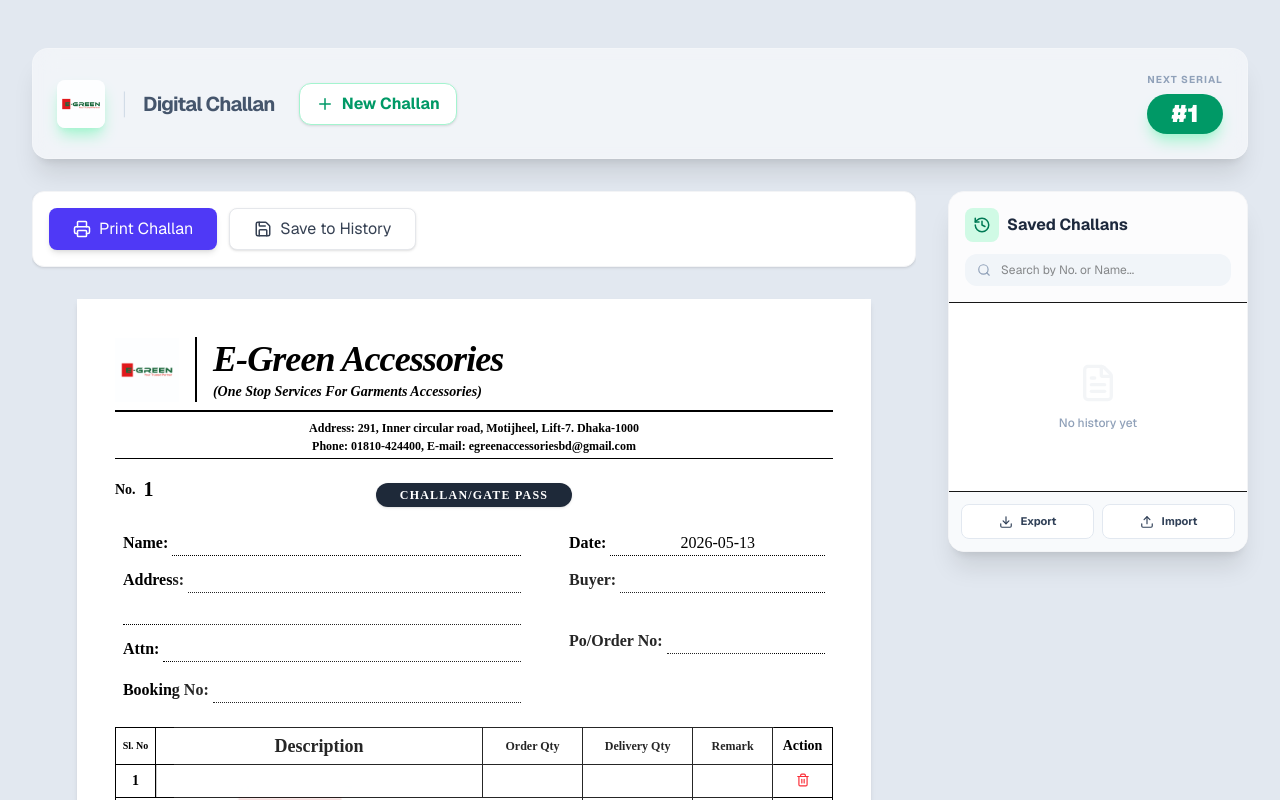
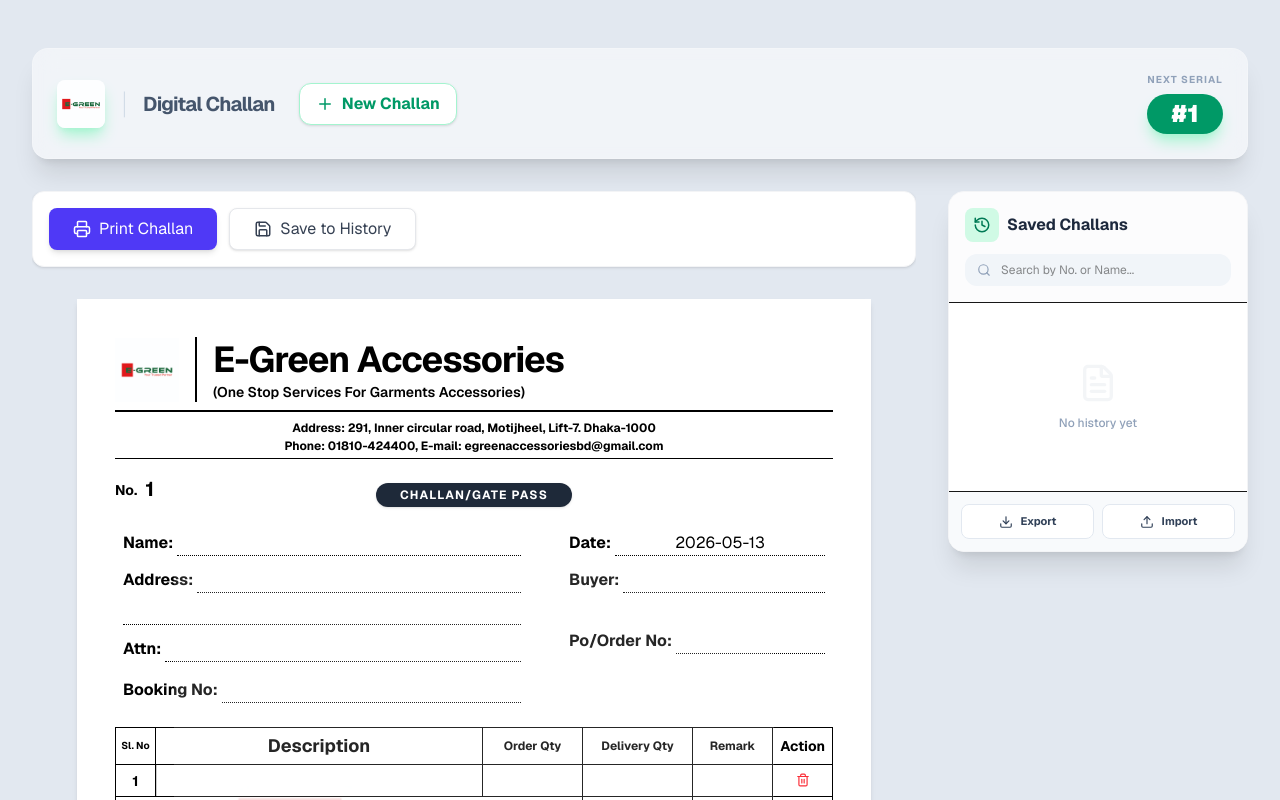
Before and after one commit to senkai742/e-greenaccessories, a Next.js app: page / in a window 1280 px wide. Shown: the top 800 px of the page. Built offline with nearby package versions, Linux system fonts and the light colour scheme.

Commit message:
Finalized digital challan system: Added automatic pagination, accurate carbon copy colors, sticky footers, exact A4 layout, and accurate print styling.

```diff
--- a/app/globals.css
+++ b/app/globals.css
@@ -35,7 +35,7 @@
   html, body {
     background: white !important;
     color: black !important;
-    font-family: var(--font-serif) !important;
+    font-family: var(--font-sans) !important;
     margin: 0 !important;
     padding: 0 !important;
     -webkit-print-color-adjust: exact !important;
@@ -60,8 +60,8 @@
   }
 
   .copy-1 { background-color: white !important; }
-  .copy-2 { background-color: #fdf2f8 !important; } /* Very Light Pink */
-  .copy-3 { background-color: #fcfce0 !important; } /* Very Light Yellow/Green */
+  .copy-2 { background-color: #fcfce0 !important; } /* Very Light Yellow/Green */
+  .copy-3 { background-color: #fdf2f8 !important; } /* Very Light Pink */
 
   .no-print {
     display: none !important;
--- a/app/page.tsx
+++ b/app/page.tsx
@@ -47,7 +47,7 @@
 
   // Pagination logic: Chunk items into groups of 14
   const ITEMS_PER_PAGE = 14;
-  const chunkedItems = [];
+  const chunkedItems: typeof challan.items[] = [];
   for (let i = 0; i < challan.items.length; i += ITEMS_PER_PAGE) {
     chunkedItems.push(challan.items.slice(i, i + ITEMS_PER_PAGE));
   }
--- a/components/Challan/ChallanForm.tsx
+++ b/components/Challan/ChallanForm.tsx
@@ -35,7 +35,7 @@
         </div>
       </div>
 
-      <div className="challan-container font-serif relative">
+      <div className="challan-container font-sans relative">
         {/* Watermark Logo */}
         <div className="absolute inset-0 flex items-center justify-center pointer-events-none opacity-15 z-0">
           <img src="/logo.png" alt="Watermark" className="w-[80%] max-w-[600px] object-contain" />
@@ -47,8 +47,8 @@
             {/* E-GREEN Branding Logo Image */}
             <img src="/logo.png" alt="E-GREEN Logo" className="h-16 w-auto" />
             <div className="border-l-2 border-black pl-4">
-              <h1 className="text-4xl font-bold tracking-tight text-black italic leading-tight">E-Green Accessories</h1>
-              <p className="text-sm font-semibold italic">(One Stop Services For Garments Accessories)</p>
+              <h1 className="text-4xl font-bold tracking-tight text-black leading-tight">E-Green Accessories</h1>
+              <p className="text-sm font-semibold">(One Stop Services For Garments Accessories)</p>
             </div>
           </div>
         </div>
```
